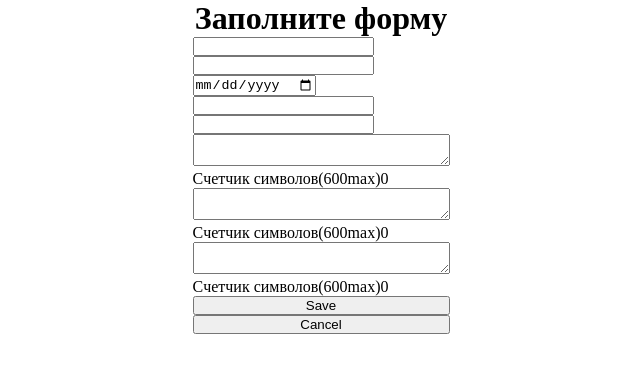
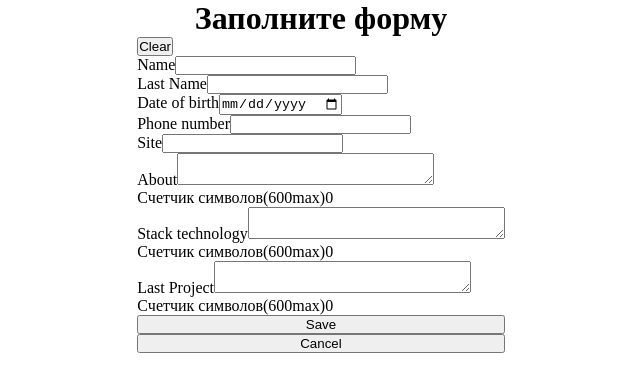
Before and after one commit to AlexE1987/homework_1, a React (Create React App) app: page / in a window 1280 px wide. Shown: the top 392 px of the page, without its empty margins (319-959 px from the left). Built offline with nearby package versions, Linux system fonts and the light colour scheme.

Commit message:
feat: repllace formErrors in store; add empti validation  for inputs, and conditional renderig; make all inputs manageble; implement form refresh

```diff
--- a/src/components/Main/Main.jsx
+++ b/src/components/Main/Main.jsx
@@ -2,7 +2,7 @@ import React, { Component } from 'react';
 import FormCompleted from '../FormCompleted/FormCompleted';
 import Form from '../UI/Form/Form';
 import './Main.css';
-import { formInitialState } from '../store/store';
+import { formInitialState, formErrors } from '../store/store';
 
 export class Main extends Component {
   constructor(props) {
@@ -17,85 +17,88 @@ export class Main extends Component {
   };
 
   inputsValidate = () => {
-    const errors = {
-      name: '',
-      lastName: '',
-      dateOfBirth: '',
-      phone: '',
-      site: '',
-      about: '',
-      stackTechnology: '',
-      lastProject: '',
-    };
-
     if (!/^[A-ZА-Я]/.test(this.state.name.trim())) {
-      errors.name = 'Имя должно начинаться с заглавной буквы';
-    } else errors.name = '';
+      this.state.name === ''
+        ? (formErrors.name = 'Поле пустое. Заполните пожалуйста')
+        : (formErrors.name = 'Имя должно начинаться с заглавной буквы');
+    } else formErrors.name = '';
 
     if (!/^[A-ZА-Я]/.test(this.state.lastName.trim())) {
-      errors.lastName = 'Фамилия должна начинаться с заглавной буквы';
-    } else errors.lastName = '';
+      this.state.lastName === ''
+        ? (formErrors.lastName = 'Поле пустое. Заполните пожалуйста')
+        : (formErrors.lastName = 'Имя должно начинаться с заглавной буквы');
+    } else formErrors.lastName = '';
 
     if (this.state.dateOfBirth === '') {
-      errors.dateOfBirth = 'Выберите дату рождения';
-    } else errors.dateOfBirth = '';
+      formErrors.dateOfBirth = 'Поле пустое. Заполните пожалуйста';
+    } else formErrors.dateOfBirth = '';
 
     // ! create formating a phone number while typing
 
     if (!/[0-9]/.test(this.state.phone.trim())) {
-      errors.phone = 'Введите корретный номер телефона в формате: 7-7777-77-77';
-    } else errors.phone = '';
+      this.state.phone === ''
+        ? (formErrors.phone = 'Поле пустое. Заполните пожалуйста')
+        : (formErrors.phone = 'Введите корректный номер телефона в формате: 7-7777-77-77');
+    } else formErrors.phone = '';
 
     if (this.state.site.trim().substring(0, 8) !== 'https://') {
-      errors.site = 'Имя сайта должно начинаться с: "https://"';
-    } else errors.site = '';
+      this.state.site === ''
+        ? (formErrors.site = 'Поле пустое. Заполните пожалуйста')
+        : (formErrors.site = 'Имя сайта должно начинаться с: "https://"');
+    } else formErrors.site = '';
 
-    if (this.state.about.trim().length > 600) {
-      errors.about = 'Превышен лимит символов в поле';
-    } else errors.about = '';
+    if (this.state.about.trim() === '') {
+      this.state.about.trim().length > 600
+        ? (formErrors.about = 'Превышен лимит символов в поле')
+        : (formErrors.about = 'Поле пустое. Заполните пожалуйста');
+    } else formErrors.about = '';
 
-    if (this.state.stackTechnology.trim().length > 600) {
-      errors.stackTechnology = 'Превышен лимит символов в поле';
-    } else errors.stackTechnology = '';
+    if (this.state.stackTechnology.trim() === '') {
+      this.state.stackTechnology.trim().length > 600
+        ? (formErrors.stackTechnology = 'Превышен лимит символов в поле')
+        : (formErrors.stackTechnology = 'Поле пустое. Заполните пожалуйста');
+    } else formErrors.stackTechnology = '';
 
-    if (this.state.lastProject.trim().length > 600) {
-      errors.lastProject = 'Превышен лимит символов в поле';
-    } else errors.stackTechnology = '';
+    if (this.state.lastProject.trim() === '') {
+      this.state.lastProject.trim().length > 600
+        ? (formErrors.lastProject = 'Превышен лимит символов в поле')
+        : (formErrors.lastProject = 'Поле пустое. Заполните пожалуйста');
+    } else formErrors.lastProject = '';
 
     if (
-      errors.name ||
-      errors.lastName ||
-      errors.dateOfBirth ||
-      errors.phone ||
-      errors.site ||
-      errors.about ||
-      errors.stackTechnology ||
-      errors.lastProject
+      formErrors.name ||
+      formErrors.lastName ||
+      formErrors.dateOfBirth ||
+      formErrors.phone ||
+      formErrors.site ||
+      formErrors.about ||
+      formErrors.stackTechnology ||
+      formErrors.lastProject
     ) {
       this.setState(() => ({
-        nameError: errors.name,
-        lastNameError: errors.lastName,
-        dateOfBirthError: errors.dateOfBirth,
-        phoneError: errors.phone,
-        siteError: errors.site,
-        aboutError: errors.about,
-        stackTechnologyError: errors.stackTechnology,
-        lastProjectError: errors.lastProject,
+        nameError: formErrors.name,
+        lastNameError: formErrors.lastName,
+        dateOfBirthError: formErrors.dateOfBirth,
+        phoneError: formErrors.phone,
+        siteError: formErrors.site,
+        aboutError: formErrors.about,
+        stackTechnologyError: formErrors.stackTechnology,
+        lastProjectError: formErrors.lastProject,
       }));
     } else {
       this.setState({ formIsValid: true });
     }
-
-    // return true;
   };
 
-  clearState = (initState) => {
-    this.setState(initState);
+  clearState = (event) => {
+    event.preventDefault();
+    this.setState(formInitialState);
   };
 
   render() {
     return (
       <div>
+        <button onClick={this.clearState}>Clear</button>
         <Form
           getValuesFromForm={this.getValuesFromForm}
           formValid={this.state.formValid}
--- a/src/components/UI/Form/Form.jsx
+++ b/src/components/UI/Form/Form.jsx
@@ -2,11 +2,6 @@ import React, { Component } from 'react';
 import './Form.css';
 import { formInitialState } from '../../store/store';
 export class Form extends Component {
-  constructor(props) {
-    super(props);
-    this.state = { name: 'Name' };
-  }
-
   handleFormSubmit = (event) => {
     event.preventDefault();
     this.props.inputsValidate();
@@ -18,60 +13,100 @@ export class Form extends Component {
         className={this.props.state.formIsValid ? 'hide' : 'form__wrapper'}
         onSubmit={this.handleFormSubmit}>
         <label htmlFor="">
-          <input name="name" type="text" onChange={this.props.getValuesFromForm} />
+          Name
+          <input
+            name="name"
+            type="text"
+            value={this.props.state.name}
+            onChange={this.props.getValuesFromForm}
+          />
           {<p>{this.props.state.nameError}</p>}
         </label>
 
         <label htmlFor="">
-          <input name="lastName" type="text" onChange={this.props.getValuesFromForm} />
+          Last Name
+          <input
+            name="lastName"
+            type="text"
+            value={this.props.state.lastName}
+            onChange={this.props.getValuesFromForm}
+          />
           {<p>{this.props.state.lastNameError}</p>}
         </label>
 
         <label htmlFor="">
-          <input name="dateOfBirth" type="date" onChange={this.props.getValuesFromForm} />
+          Date of birth
+          <input
+            name="dateOfBirth"
+            type="date"
+            value={this.props.state.dateOfBirth}
+            onChange={this.props.getValuesFromForm}
+          />
           {<p>{this.props.state.dateOfBirthError}</p>}
         </label>
 
         <label htmlFor="">
-          <input type="tel" name="phone" maxLength="12" onChange={this.props.getValuesFromForm} />
+          Phone number
+          <input
+            type="tel"
+            name="phone"
+            maxLength="12"
+            value={this.props.state.phone}
+            onChange={this.props.getValuesFromForm}
+          />
           {<p>{this.props.state.phoneError}</p>}
         </label>
 
         <label htmlFor="">
-          <input name="site" type="text" onChange={this.props.getValuesFromForm} />
+          Site
+          <input
+            name="site"
+            type="text"
+            value={this.props.state.site}
+            onChange={this.props.getValuesFromForm}
+          />
           {<p>{this.props.state.siteError}</p>}
         </label>
 
         <label htmlFor="">
+          About
           <textarea
             name="about"
             cols="30"
             rows="2"
+            value={this.props.state.about}
             onChange={this.props.getValuesFromForm}></textarea>
           <div>Cчетчик символов(600max){this.props.state.about.length}</div>
+          {<p>{this.props.state.aboutError}</p>}
         </label>
 
         <label htmlFor="">
+          Stack technology
           <textarea
             name="stackTechnology"
             cols="30"
             rows="2"
+            value={this.props.state.stackTechnology}
             onChange={this.props.getValuesFromForm}></textarea>
           <div>Cчетчик символов(600max){this.props.state.stackTechnology.length}</div>
+          {<p>{this.props.state.stackTechnologyError}</p>}
         </label>
 
         <label htmlFor="">
+          Last Project
           <textarea
             name="lastProject"
             id=""
             cols="30"
             rows="2"
+            value={this.props.state.lastProject}
             onChange={this.props.getValuesFromForm}></textarea>
           <div>Cчетчик символов(600max){this.props.state.lastProject.length}</div>
+          {<p>{this.props.state.lastProjectError}</p>}
         </label>
 
         <button>Save</button>
-        <button>Cancel</button>
+        <button onClick={this.props.clearState}>Cancel</button>
       </form>
     );
   }
--- a/src/components/store/store.js
+++ b/src/components/store/store.js
@@ -1,6 +1,6 @@
 export const formInitialState = {
-  name: 'name',
-  lastName: 'last name',
+  name: '',
+  lastName: '',
   dateOfBirth: '',
   phone: '',
   site: '',
@@ -19,3 +19,14 @@ export const formInitialState = {
 
   formIsValid: '',
 };
+
+export const formErrors = {
+  name: '',
+  lastName: '',
+  dateOfBirth: '',
+  phone: '',
+  site: '',
+  about: '',
+  stackTechnology: '',
+  lastProject: '',
+};
```
